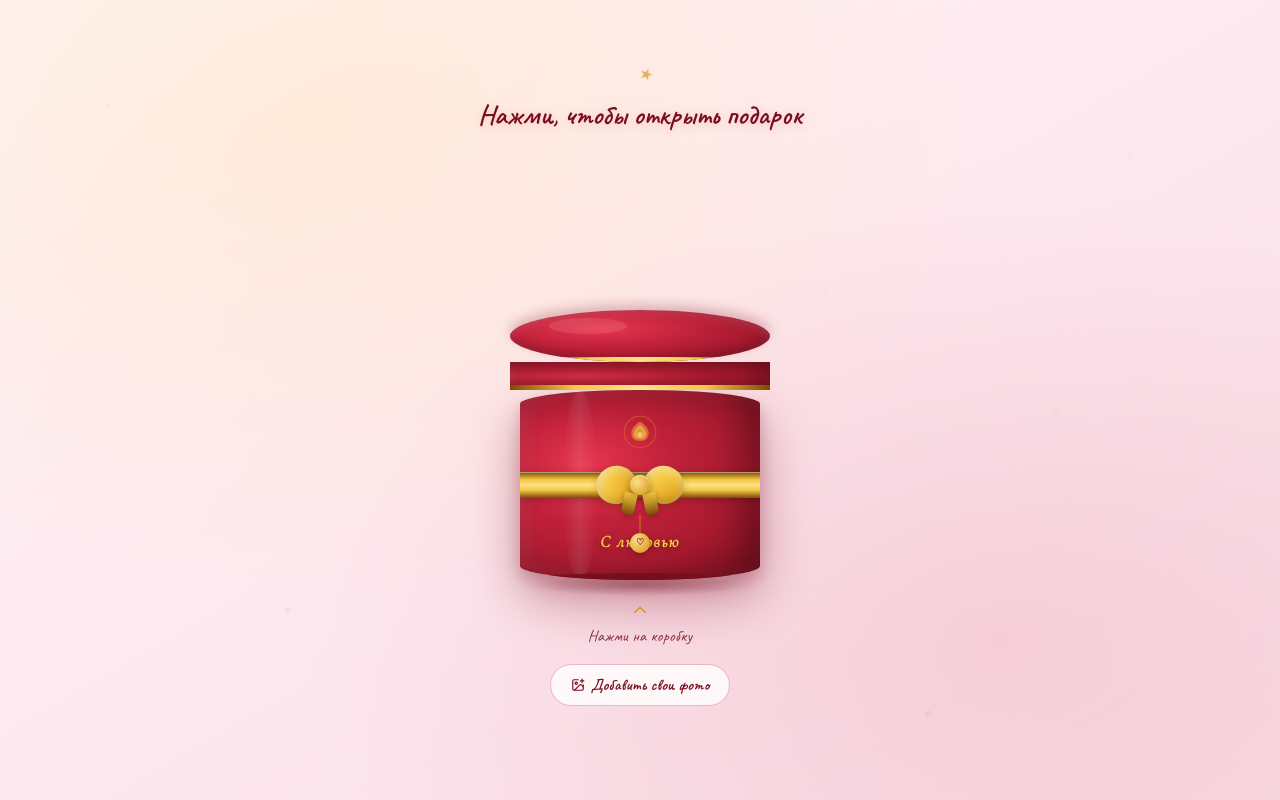
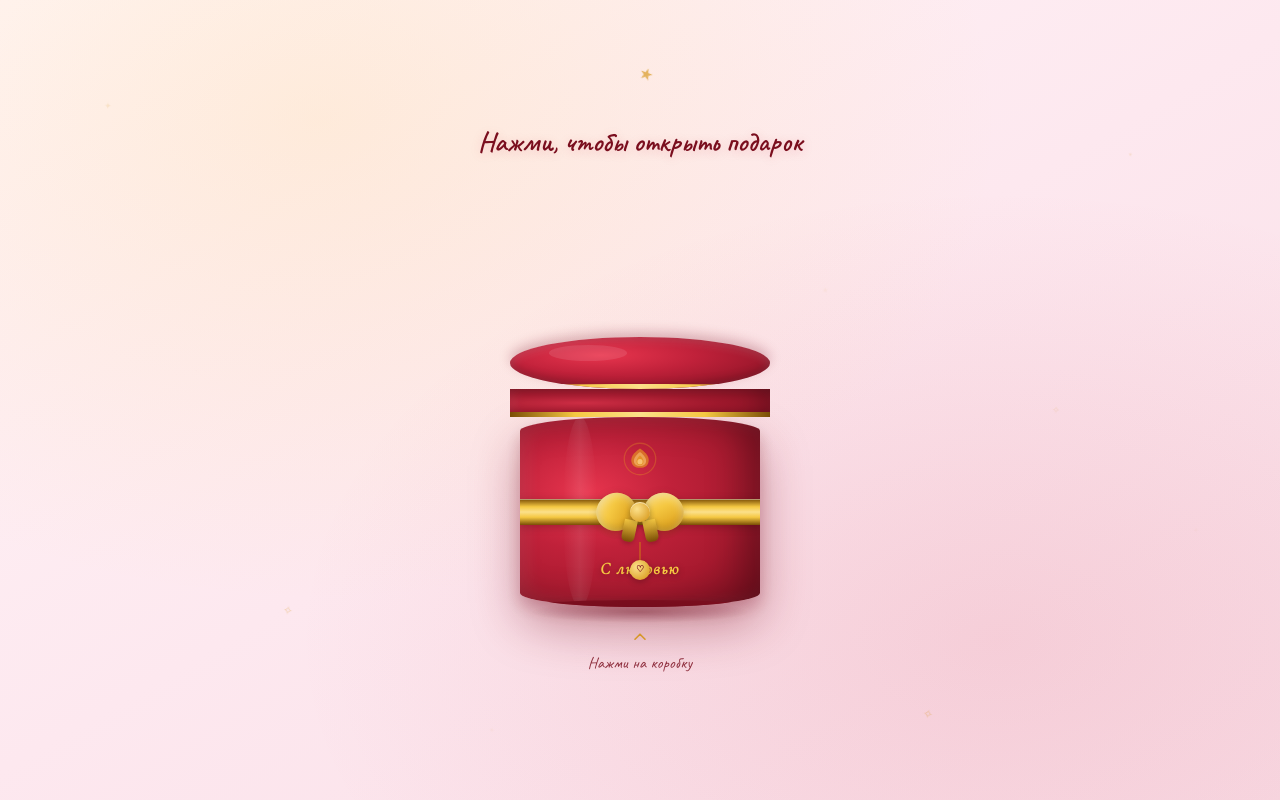
Before and after one commit to pr-poehali-dev/hf-rfrbt-ghbkjtybz, a React (Vite) app: page / in a window 1280 px wide. Built offline with nearby package versions, Linux system fonts and the light colour scheme.

Commit message:
fix: ограничить загрузку фото получателю

```diff
--- a/src/pages/Index.tsx
+++ b/src/pages/Index.tsx
@@ -139,6 +139,8 @@ function getFanPositions(count: number) {
 }
 
 export default function Index() {
+  const isEditMode = new URLSearchParams(window.location.search).get("edit") === "true";
+
   const [photos, setPhotos] = useState<PhotoItem[]>(DEFAULT_PHOTOS);
   const [opened, setOpened] = useState(false);
   const [visiblePhotos, setVisiblePhotos] = useState<number[]>([]);
@@ -265,8 +267,8 @@ export default function Index() {
         {opened ? "С любовью, для тебя 💛" : "Нажми, чтобы открыть подарок"}
       </p>
 
-      {/* Upload panel */}
-      {!opened && showUpload && (
+      {/* Upload panel — только в режиме редактирования */}
+      {isEditMode && !opened && showUpload && (
         <div className="mb-5 animate-in" style={{ width: "min(360px, 92vw)" }}>
           <div className="upload-zone">
             <input ref={fileInputRef} type="file" accept="image/*" multiple className="hidden"
@@ -344,10 +346,12 @@ export default function Index() {
             <Icon name="ChevronUp" size={20} style={{ color: "var(--gold)" }} />
             <span className="cta-label">Нажми на коробку</span>
           </div>
-          <button className="edit-btn" onClick={() => setShowUpload(v => !v)}>
-            <Icon name={showUpload ? "ChevronUp" : "ImagePlus"} size={14} />
-            {showUpload ? "Скрыть" : "Добавить свои фото"}
-          </button>
+          {isEditMode && (
+            <button className="edit-btn" onClick={() => setShowUpload(v => !v)}>
+              <Icon name={showUpload ? "ChevronUp" : "ImagePlus"} size={14} />
+              {showUpload ? "Скрыть" : "Добавить свои фото"}
+            </button>
+          )}
         </div>
       ) : visiblePhotos.length === photos.length ? (
         <div className="mt-6 flex flex-col items-center gap-3">
```
